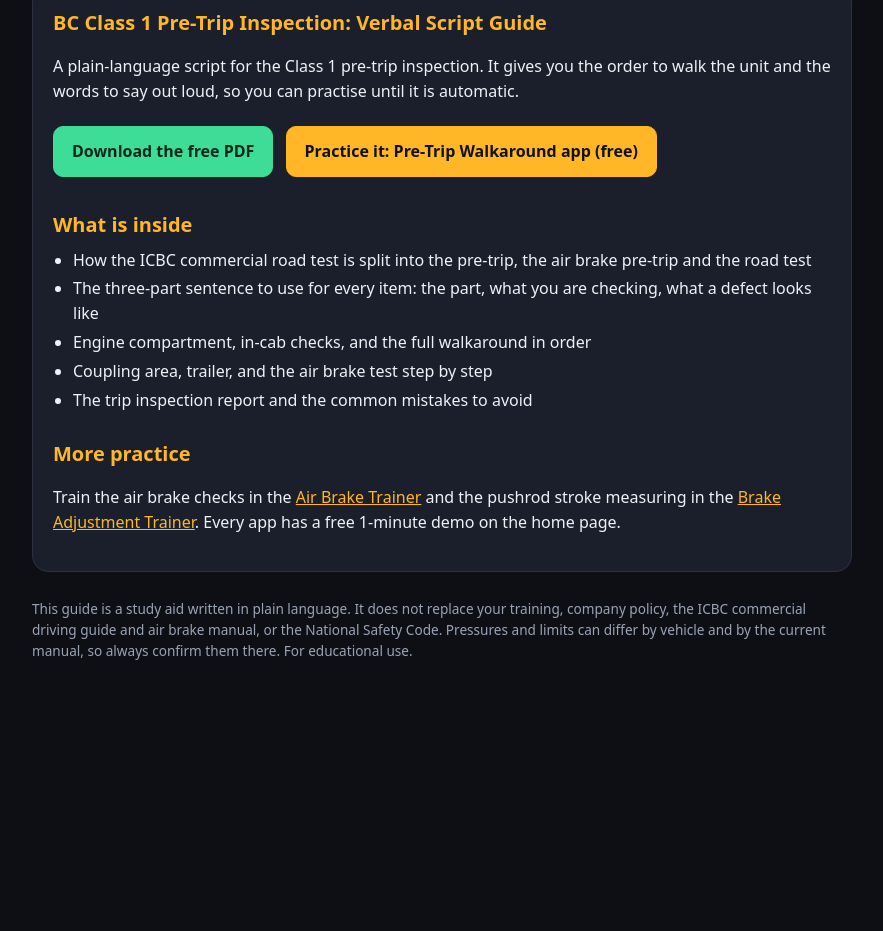
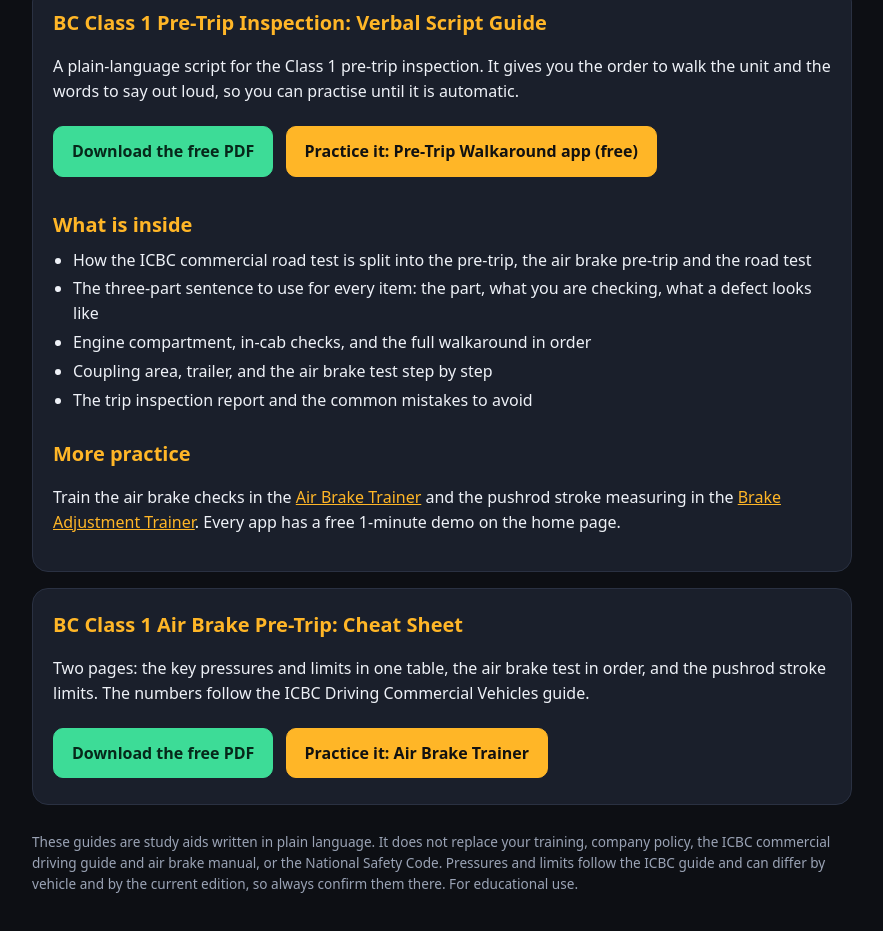
Before and after one commit to gamache61/MyGamacheAppsWebsite, a plain HTML site: page free-guides.html in a window 1280 px wide. Shown: the part 179-1110 px from the top of the page, without its empty margins (198-1081 px from the left). Before the commit the page ends 894 px from the top, so only its background shows below. Drawn offline with Linux system fonts and the light colour scheme.

Commit message:
Add BC Class 1 air brake cheat sheet and correct pre-trip guide figures
Co-Authored-By: Claude Sonnet 5.5 <noreply@anthropic.com>
Claude-Session: https://claude.ai/code/session_01VJVcHq5MarnsHLaaHqKvc

```diff
--- a/free-guides.html
+++ b/free-guides.html
@@ -39,5 +39,12 @@ li{margin:4px 0}
 <p>Train the air brake checks in the <a href="index.html">Air Brake Trainer</a> and the pushrod stroke measuring in the <a href="index.html">Brake Adjustment Trainer</a>. Every app has a free 1-minute demo on the home page.</p>
 </div>
 
-<p class="note">This guide is a study aid written in plain language. It does not replace your training, company policy, the ICBC commercial driving guide and air brake manual, or the National Safety Code. Pressures and limits can differ by vehicle and by the current manual, so always confirm them there. For educational use.</p>
+<div class="card">
+<h2 style="margin-top:0">BC Class 1 Air Brake Pre-Trip: Cheat Sheet</h2>
+<p>Two pages: the key pressures and limits in one table, the air brake test in order, and the pushrod stroke limits. The numbers follow the ICBC Driving Commercial Vehicles guide.</p>
+<a class="btn buy" href="Guides/BCClass1AirBrakeCheatSheet.pdf" download>Download the free PDF</a>
+<a class="btn primary" href="index.html">Practice it: Air Brake Trainer</a>
+</div>
+
+<p class="note">These guides are study aids written in plain language. It does not replace your training, company policy, the ICBC commercial driving guide and air brake manual, or the National Safety Code. Pressures and limits follow the ICBC guide and can differ by vehicle and by the current edition, so always confirm them there. For educational use.</p>
 </div></body></html>
```
Also changed, not shown: 2 other files.
